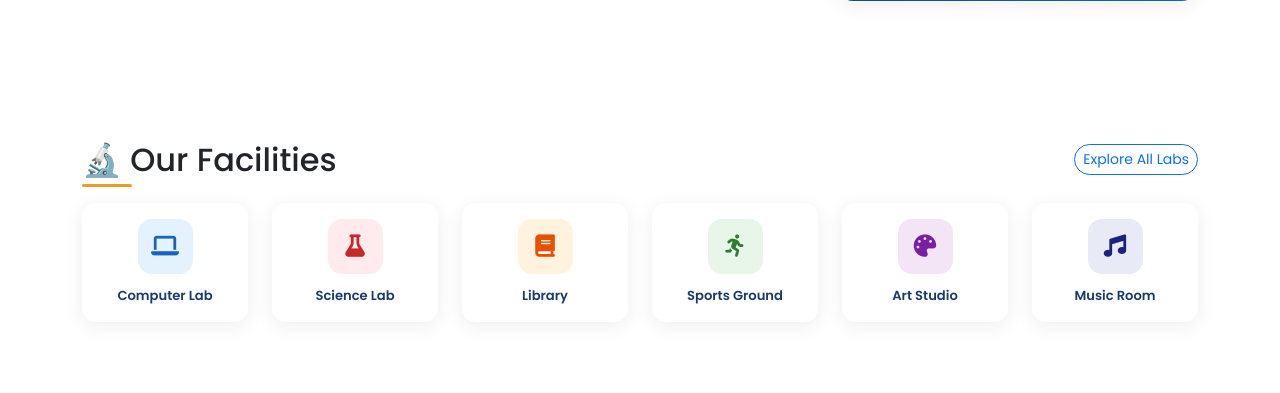
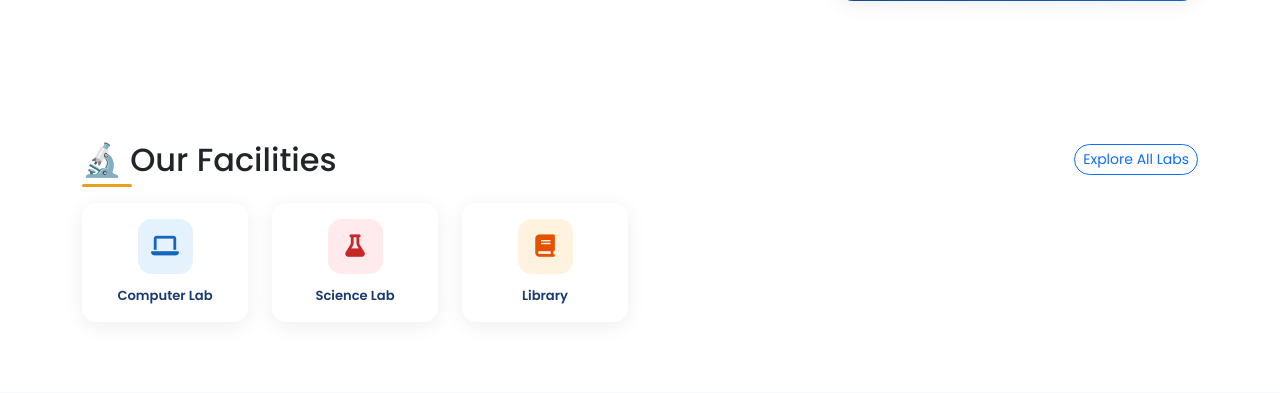
Before and after one commit to pachuau10/dsstwebsite, a Django app: page / in a window 1280 px wide. Shown: the part 1408-1801 px from the top of the page. Run offline with Django 5.2, Linux system fonts and the light colour scheme; data that the repository does not hold is empty; parts of the project's set-up code (start-up, migrations or seed data) failed here and were passed over.

Commit message:
again pdf

```diff
--- a/main/models.py
+++ b/main/models.py
@@ -2,7 +2,7 @@ from django.db import models
 from django.contrib.auth.models import User
 from django.utils import timezone
 from cloudinary.models import CloudinaryField
-from cloudinary_storage.storage import MediaCloudinaryStorage
+from cloudinary_storage.storage import RawMediaCloudinaryStorage
 
 class Post(models.Model):
     POST_TYPES = [
@@ -21,7 +21,7 @@ class Post(models.Model):
     is_pinned = models.BooleanField(default=False)
     document = models.FileField(
     upload_to='documents/',
-    storage=MediaCloudinaryStorage(),
+    storage=RawMediaCloudinaryStorage(),
     blank=True,
     null=True
     )
--- a/main/templates/main/home.html
+++ b/main/templates/main/home.html
@@ -293,50 +293,8 @@
                 </a>
             </div>
 
-            <div class="col-6 col-md-4 col-lg-2">
-                <a href="/labs/?type=sports" style="text-decoration:none;color:inherit;">
-                    <div class="card h-100 text-center p-3" style="border-radius:14px;cursor:pointer;">
-                        <div style="width:55px;height:55px;border-radius:14px;background:#e8f5e9;
-                        display:flex;align-items:center;justify-content:center;
-                        font-size:1.4rem;margin:0 auto 12px;color:#2e7d32;">
-                            <i class="fas fa-running"></i>
-                        </div>
-                        <div style="font-size:0.82rem;font-weight:600;color:var(--primary);">
-                            Sports Ground
-                        </div>
-                    </div>
-                </a>
-            </div>
 
-            <div class="col-6 col-md-4 col-lg-2">
-                <a href="/labs/?type=art" style="text-decoration:none;color:inherit;">
-                    <div class="card h-100 text-center p-3" style="border-radius:14px;cursor:pointer;">
-                        <div style="width:55px;height:55px;border-radius:14px;background:#f3e5f5;
-                        display:flex;align-items:center;justify-content:center;
-                        font-size:1.4rem;margin:0 auto 12px;color:#7b1fa2;">
-                            <i class="fas fa-palette"></i>
-                        </div>
-                        <div style="font-size:0.82rem;font-weight:600;color:var(--primary);">
-                            Art Studio
-                        </div>
-                    </div>
-                </a>
-            </div>
 
-            <div class="col-6 col-md-4 col-lg-2">
-                <a href="/labs/?type=music" style="text-decoration:none;color:inherit;">
-                    <div class="card h-100 text-center p-3" style="border-radius:14px;cursor:pointer;">
-                        <div style="width:55px;height:55px;border-radius:14px;background:#e8eaf6;
-                        display:flex;align-items:center;justify-content:center;
-                        font-size:1.4rem;margin:0 auto 12px;color:#1a237e;">
-                            <i class="fas fa-music"></i>
-                        </div>
-                        <div style="font-size:0.82rem;font-weight:600;color:var(--primary);">
-                            Music Room
-                        </div>
-                    </div>
-                </a>
-            </div>
 
         </div>
     </div>
```
